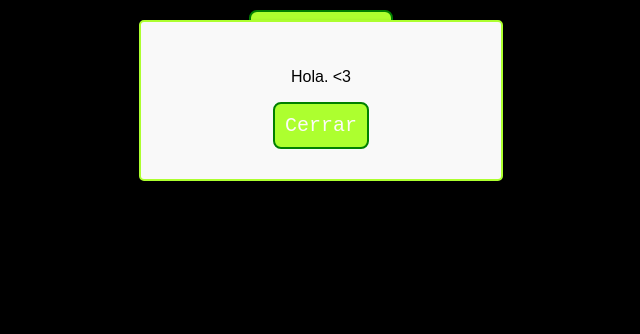
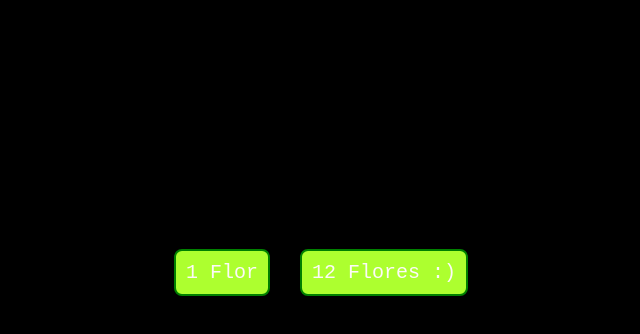
Before and after one commit to wuil2004/Flores_Amarillas, a plain HTML site: page Flores/index.html in a window 1280 px wide. Both pictures are taken after a click on the button "Click aqui". Shown: the whole page, without its empty margins (319-959 px from the left). Drawn offline with Linux system fonts and the light colour scheme; a web font is replaced by a local one.

Commit message:
cambio_04

```diff
--- a/Flores/Js/Dis.js
+++ b/Flores/Js/Dis.js
@@ -1,9 +1,5 @@
 document.getElementById("BVer").addEventListener('click', function() {
-    document.getElementById("resultado").style.display = "block";
-})
-
-document.getElementById("BotonCerrar").addEventListener('click', function() {
-    document.getElementById("resultado").style.display = "none";
+    // Muestra la sección de opciones
+    document.querySelector(".Con-2").style.display = "block";
     document.querySelector(".Contenedor-Binicio").style.display = "none";
-    document.querySelector(".Con-2").style.display = "block";
-})
+});
--- a/Flores/Js/app.js
+++ b/Flores/Js/app.js
@@ -106,7 +106,7 @@ function DibujarFlor(x, y, NumeroPetalos, RadioXPetalo, RadioYPetalo, AltoTrazo)
         // Dibuja el centro de la flor
         ctx.beginPath();
         ctx.arc(x, y, 10, 0, Math.PI * 2);
-        ctx.fillStyle = 'white';
+        ctx.fillStyle = 'brown';
         ctx.fill();
       }
       dibujarSiguientePetalo();
--- a/Flores/index.html
+++ b/Flores/index.html
@@ -16,14 +16,6 @@
         <button class="Button" id="BVer"> Click aqui </button>
     </div>
 
-    <div class="Con-Emergente">
-        <div id="resultado" class="cua">
-            <p id="res">
-                Hola. &lt;3
-            </p>
-            <button id="BotonCerrar" class="Button">Cerrar</button>
-        </div>
-    </div>
 
     <div class="Con-2">
         <h1 id="Titulo"> Elije una Opcion </h1>
```
